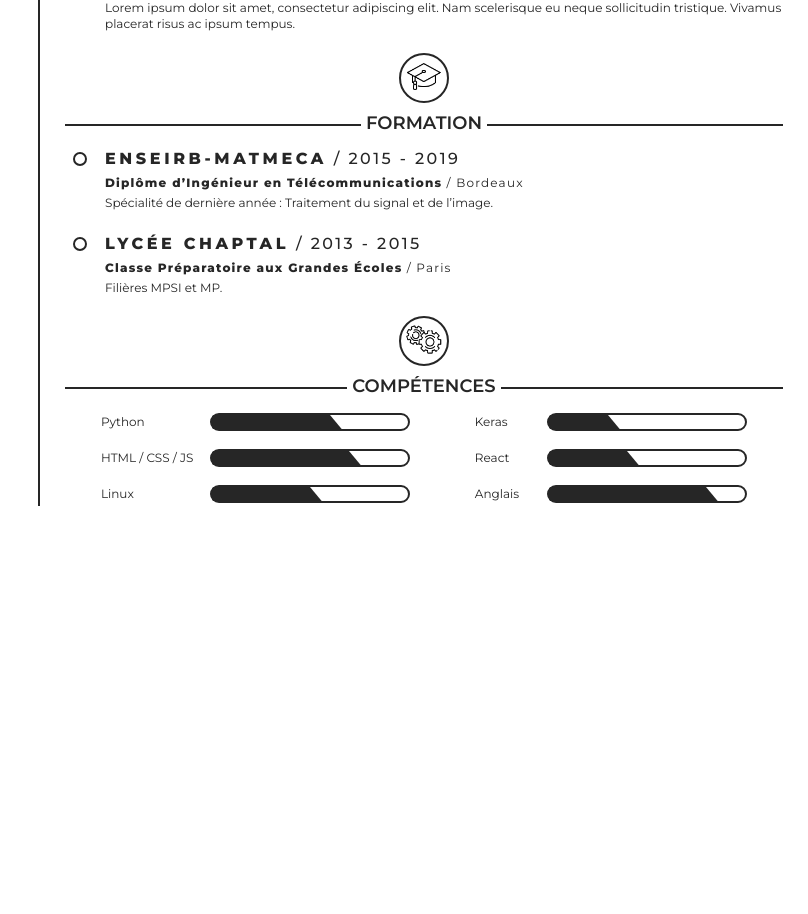
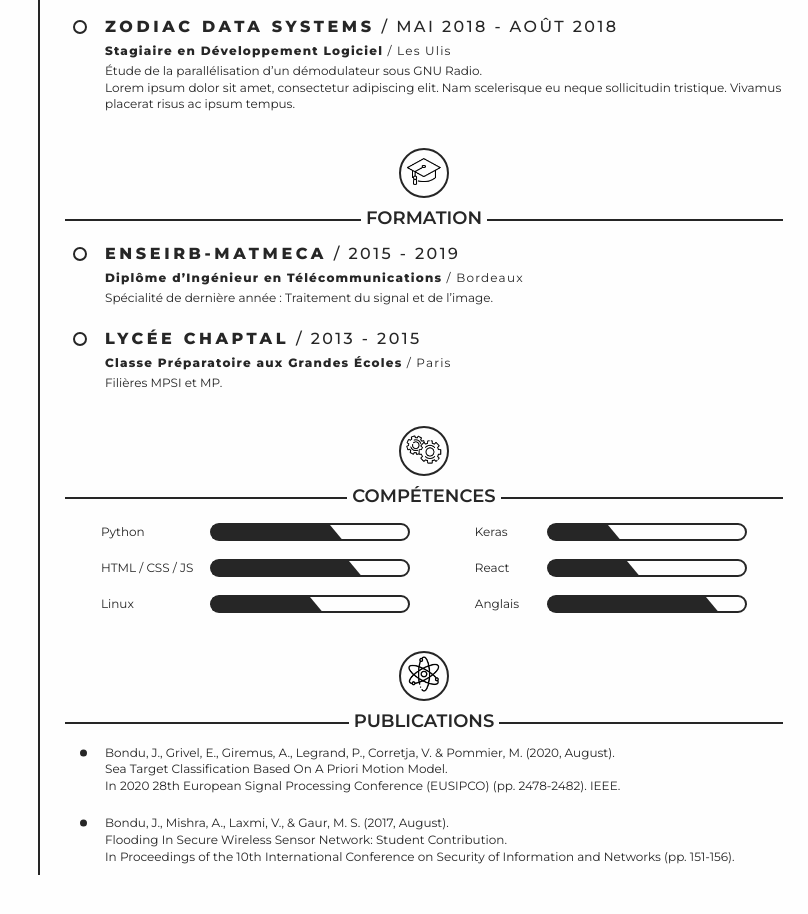
Before and after one commit to jbondu9/my-resume, a React (Create React App) app: page / in a window 1280 px wide. Shown: the part 666-1580 px from the top of the page, without its empty margins (472-1280 px from the left). Before the commit the page ends 1172 px from the top, so only its background shows below. Built offline with nearby package versions, Linux system fonts and the light colour scheme.

Commit message:
add publications

```diff
--- a/src/App.css
+++ b/src/App.css
@@ -2,6 +2,7 @@
     float: right;
     position: relative;
     width: 60%;
+    margin: 70px 0;
 }
 
 .right::before {
--- a/src/App.js
+++ b/src/App.js
@@ -1,7 +1,8 @@
 import React from "react";
 import Section from "./components/Section";
 import ExperienceList from "./components/ExperienceList";
-import SkillGrid from "./components/SkillGrid"
+import SkillGrid from "./components/SkillGrid";
+import PublicationList from "./components/PublicationList";
 import "./App.css";
 
 import Data from "./data/data.json";
@@ -9,6 +10,7 @@ import Data from "./data/data.json";
 import ExperienceIcon from "./icons/experiences.png";
 import EducationIcon from "./icons/education.png";
 import SkillsIcon from "./icons/skills.png";
+import PublicationIcon from "./icons/publications.png";
 
 function App() {
     return (
@@ -31,6 +33,12 @@ function App() {
                 alt="Icône de la section compétences"
                 content={<SkillGrid skills={Data.skills} />}
             />
+            <Section
+                title="Publications"
+                src={PublicationIcon}
+                alt="Icône de la section publications"
+                content={<PublicationList publications={Data.publications} />}
+            />
         </div>
     );
 }
--- a/src/components/ExperienceList.css
+++ b/src/components/ExperienceList.css
@@ -1,6 +1,10 @@
 .experience__card {
     margin-left: 40px;
     margin-bottom: 20px;
+}
+
+.experience__card:last-child {
+    margin-bottom: 0;
 }
 
 .experience__title {
--- /dev/null
+++ b/src/components/PublicationList.css
@@ -0,0 +1,27 @@
+.publication__card {
+    margin-left: 40px;
+    margin-bottom: 20px;
+}
+
+.publication__card:last-child {
+    margin-bottom: 0;
+}
+
+.publication__info {
+    position: relative;
+}
+
+.publication__info::before {
+    content: "";
+    display: block;
+    position: absolute;
+    top: 50%;
+    right: 100%;
+    width: .25rem;
+    height: .25rem;
+    margin: 0 18px;
+    background-color: var(--primary-color);
+    transform: translateY(-50%);
+    border: 2px solid var(--primary-color);
+    border-radius: 50%;
+}
--- /dev/null
+++ b/src/components/PublicationList.js
@@ -0,0 +1,51 @@
+import React from "react";
+import "./PublicationList.css";
+
+function PublicationCard(props) {
+    return (
+        <div className="publication__card">
+            <div className="publication__info">
+                {props.authors + " "}
+                {props.date + "."}
+            </div>
+            <div className="publication__title">
+                {props.title + "."}
+            </div>
+            <div className="publication__conference">
+                {props.conference + " "}
+                {props.pages + ". "}
+                {props.acronym !== "" ? props.acronym + "." : ""}
+            </div>
+        </div>
+    );
+}
+
+class PublicationList extends React.Component {
+    renderList() {
+        return (
+            this.props.publications.map((publication, i) => {
+                return (
+                    <PublicationCard
+                        authors={publication.authors}
+                        date={publication.date}
+                        title={publication.title}
+                        conference={publication.conference}
+                        pages={publication.pages}
+                        acronym={publication.acronym}
+                        key={i}
+                    />
+                );
+            })
+        );
+    }
+
+    render() {
+        return (
+            <div className="publication__list">
+                {this.renderList()}
+            </div>
+        );
+    }
+}
+
+export default PublicationList;
--- a/src/components/Section.css
+++ b/src/components/Section.css
@@ -1,8 +1,18 @@
 .section {
     margin: 0;
+    padding-top: 15px;
+    padding-bottom: 20px;
     padding-left: calc(50% - var(--container-width) / 2);
     padding-right: calc(50% - var(--container-width) / 2);
     width: 100%;
+}
+
+.section:first-child {
+    padding-top: 10px;
+}
+
+.section:last-child {
+    padding-bottom: 10px;
 }
 
 .section__header {
--- a/src/data/data.json
+++ b/src/data/data.json
@@ -89,5 +89,23 @@
       "name": "Anglais",
       "level": 80
     }
+  ],
+  "publications": [
+    {
+      "authors": "Bondu, J., Grivel, E., Giremus, A., Legrand, P., Corretja, V. & Pommier, M.",
+      "date": "(2020, August)",
+      "title": "Sea Target Classification Based On A Priori Motion Model",
+      "conference": "In 2020 28th European Signal Processing Conference (EUSIPCO)",
+      "pages": "(pp. 2478-2482)",
+      "acronym": "IEEE"
+    },
+    {
+      "authors": "Bondu, J., Mishra, A., Laxmi, V., & Gaur, M. S.",
+      "date": "(2017, August)",
+      "title": "Flooding In Secure Wireless Sensor Network: Student Contribution",
+      "conference": "In Proceedings of the 10th International Conference on Security of Information and Networks",
+      "pages": "(pp. 151-156)",
+      "acronym": ""
+    }
   ]
 }
--- a/src/index.css
+++ b/src/index.css
@@ -1,6 +1,6 @@
 :root {
     --primary-color: #262626;
-    --secondary-color: #ffffff;
+    --secondary-color: #fefefe;
     --container-padding: 25px;
     --container-width: calc(100% - var(--container-padding) * 2);
 }
@@ -17,4 +17,11 @@ html, body {
     font-weight: 400;
     font-size: 12px;
     line-height: 1.4rem;
+    background-color: var(--secondary-color);
 }
+
+#root {
+    max-width: 1400px;
+    margin-left: auto;
+    margin-right: auto;
+}
```
